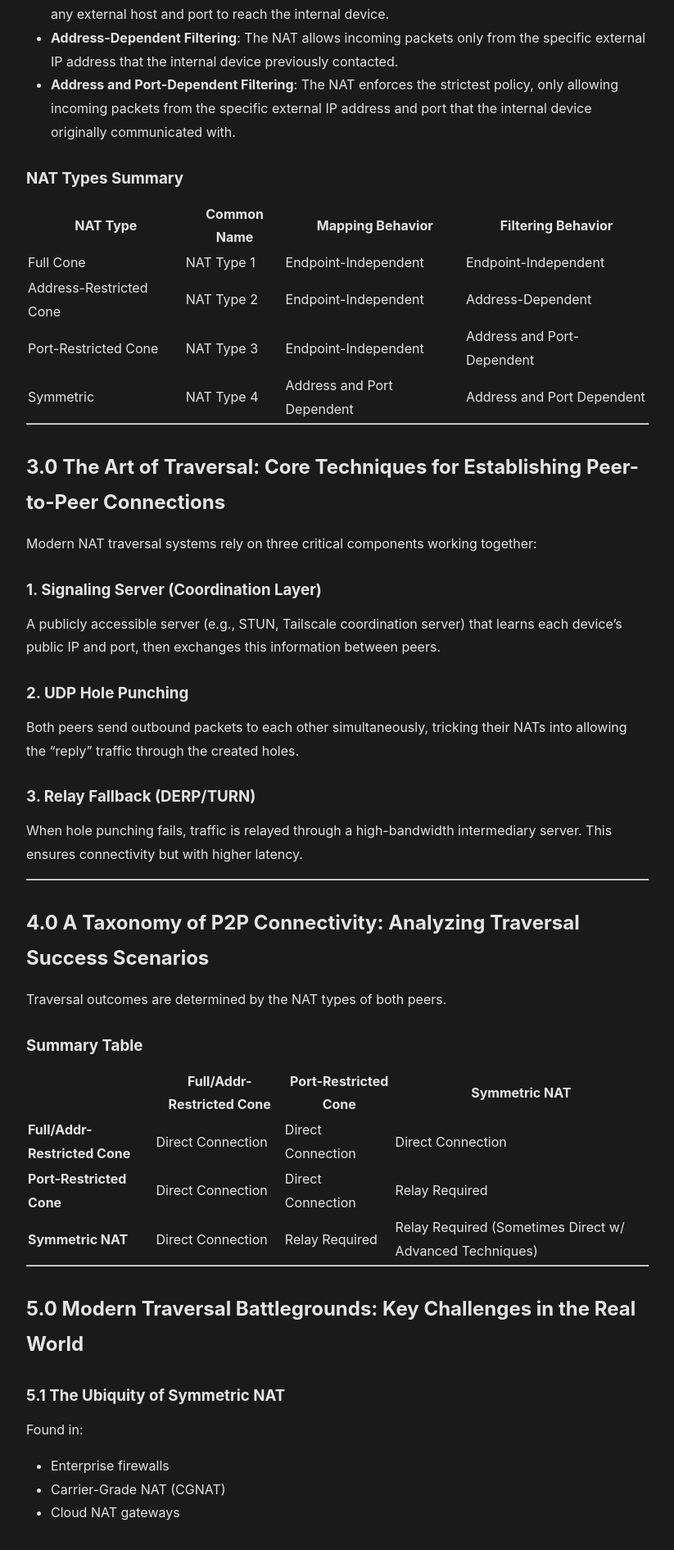
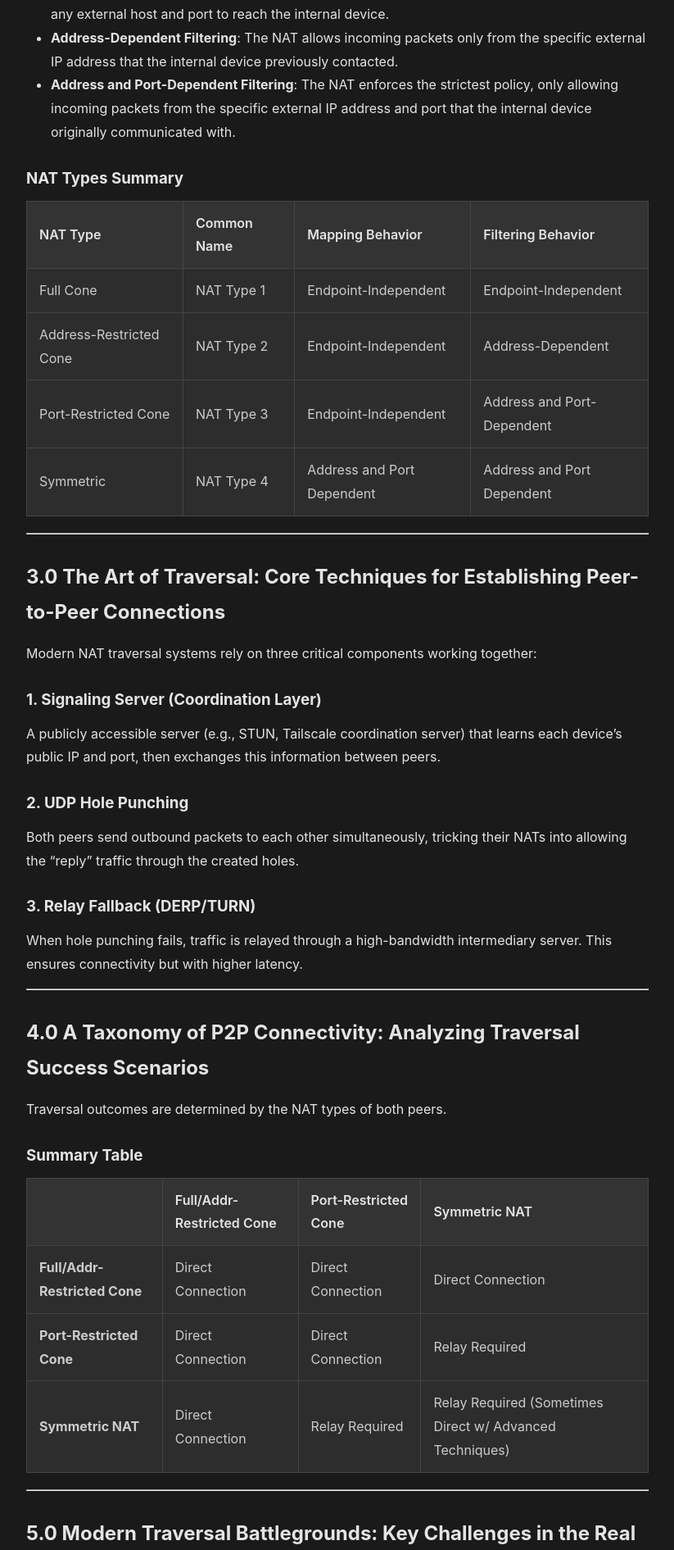
Before and after one commit to mingchun-hsu/blog, a Jekyll site: the page built from _posts/2025-12-14-navigating-the-labyrinth-an-analysis-of-modern-nat-traversal-challenges-and-solutions.md, in a window 1280 px wide. Shown: the part 1870-3761 px from the top of the page at 82% size, without its empty margins (228-1051 px from the left). Built offline with Jekyll 4.4.1, drawn with Linux system fonts in a browser that asks for light colours.

Commit message:
Add table styling for better readability
Improve table appearance with borders, padding, and hover effects.

🤖 Generated with [Claude Code](https://claude.com/claude-code)

Co-Authored-By: Claude Sonnet 4.5 <noreply@anthropic.com>

```diff
--- a/assets/css/main.css
+++ b/assets/css/main.css
@@ -140,6 +140,35 @@ main {
   padding: 0;
 }
 
+/* Tables */
+.post-content table {
+  width: 100%;
+  margin-bottom: 20px;
+  border-collapse: collapse;
+  background-color: #2d2d2d;
+}
+
+.post-content table th,
+.post-content table td {
+  padding: 12px 15px;
+  border: 1px solid #444;
+  text-align: left;
+}
+
+.post-content table th {
+  background-color: #333;
+  font-weight: 600;
+  color: #e4e4e4;
+}
+
+.post-content table td {
+  color: #ccc;
+}
+
+.post-content table tr:hover {
+  background-color: #363636;
+}
+
 .post-tags {
   margin-top: 30px;
   padding-top: 20px;
```
